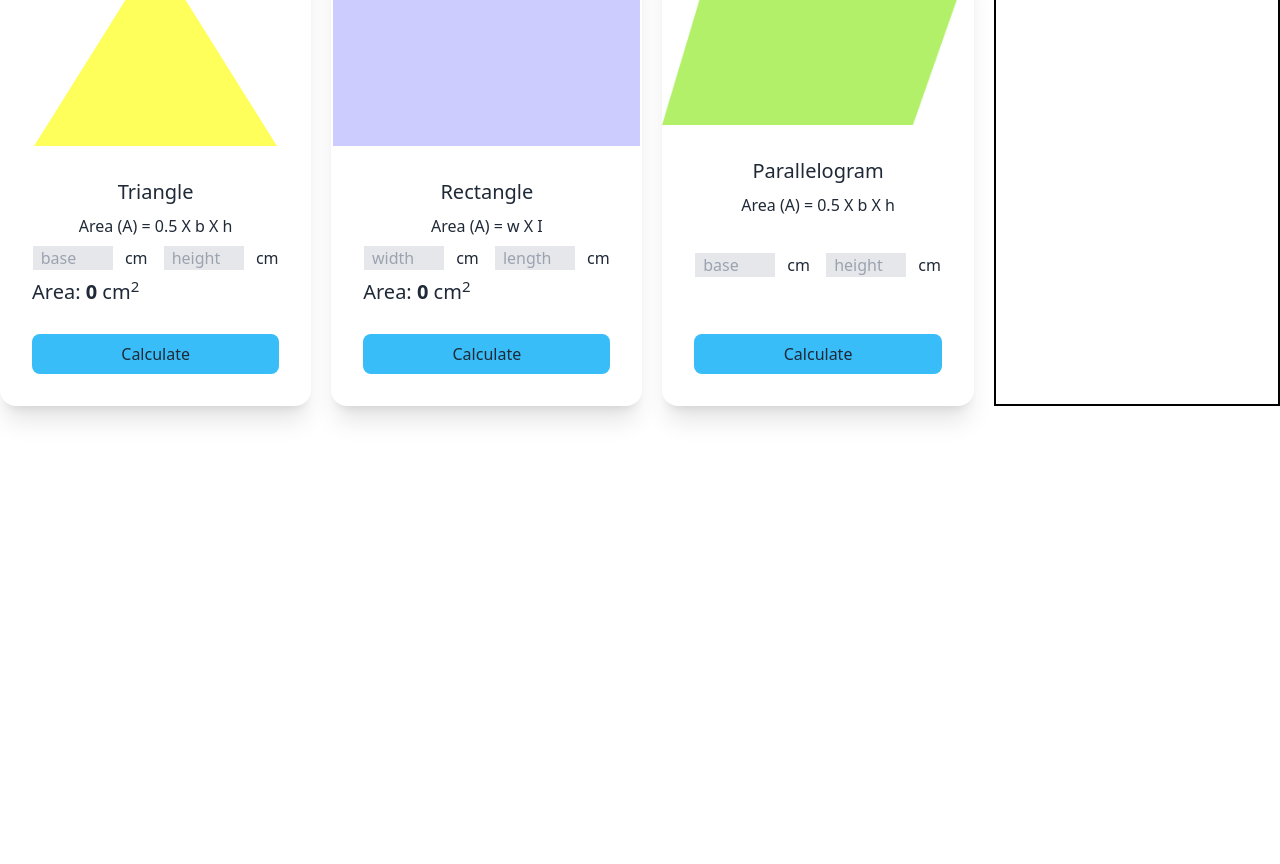
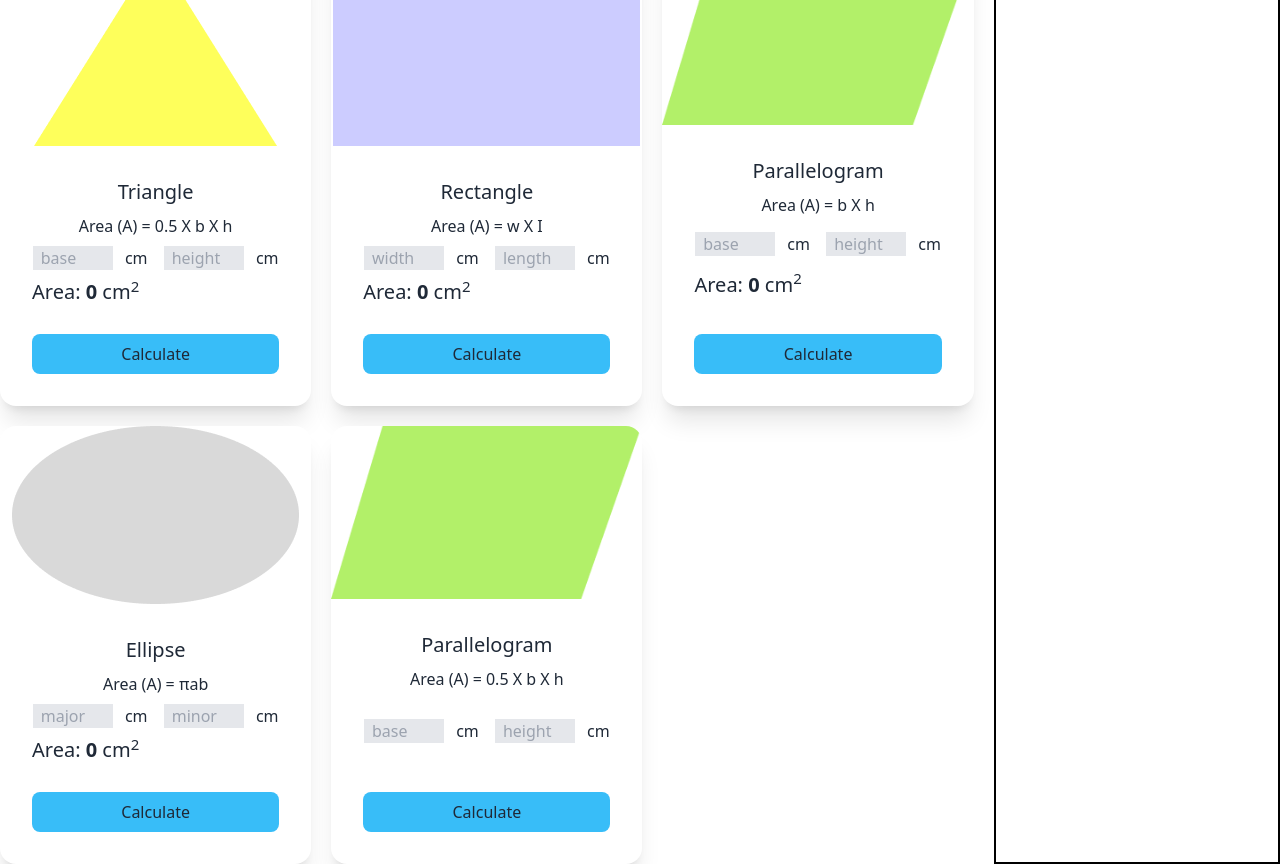
Before and after one commit to fahim-khandakar/geomatry-genius, a plain HTML site: page index.html in a window 1280 px wide. Shown: the part 48-912 px from the top of the page. Before the commit the page ends 800 px from the top, so only its background shows below. Drawn offline with nearby package versions, Linux system fonts and the light colour scheme.

Commit message:
added some functionality

```diff
--- a/index.html
+++ b/index.html
@@ -98,6 +98,89 @@
               </div>
             </div>
           </div>
+          <!-- parallelogram card  -->
+          <div class="card bg-base-100 shadow-xl">
+            <figure>
+              <img src="./images/parallelogram.png" alt="parallelogram" />
+            </figure>
+            <div class="card-body">
+              <h2 class="text-center text-xl font-medium">Parallelogram</h2>
+              <p class="text-center">Area (A) = b X h</p>
+              <p class="text-center">
+                <input
+                  class="w-20 bg-gray-200 px-2"
+                  type="text"
+                  placeholder="base"
+                  name=""
+                  id="parallelogram-base"
+                />
+                <span class="ml-2">cm</span>
+                <input
+                  class="w-20 bg-gray-200 px-2 ml-3"
+                  type="text"
+                  placeholder="height"
+                  name=""
+                  id="parallelogram-height"
+                />
+                <span class="ml-2">cm</span>
+              </p>
+              <p class="text-xl">
+                Area:
+                <span class="font-semibold" id="parallelogram-area-show"
+                  >0 </span
+                >cm<sup>2</sup>
+              </p>
+              <div>
+                <button
+                  onclick="calculateParallelogramArea()"
+                  class="bg-sky-400 w-full rounded-lg py-2 mt-5"
+                >
+                  Calculate
+                </button>
+              </div>
+            </div>
+          </div>
+          <!-- Ellipse card  -->
+          <div class="card bg-base-100 shadow-xl">
+            <figure>
+              <img src="./images/ellipse.png" alt="parallelogram" />
+            </figure>
+            <div class="card-body">
+              <h2 class="text-center text-xl font-medium">Ellipse</h2>
+              <p class="text-center">Area (A) = πab</p>
+              <p class="text-center">
+                <input
+                  class="w-20 bg-gray-200 px-2"
+                  type="text"
+                  placeholder="major"
+                  name=""
+                  id="ellipse-major-radius"
+                />
+                <span class="ml-2">cm</span>
+                <input
+                  class="w-20 bg-gray-200 px-2 ml-3"
+                  type="text"
+                  placeholder="minor"
+                  name=""
+                  id="ellipse-minor-radius"
+                />
+                <span class="ml-2">cm</span>
+              </p>
+              <p class="text-xl">
+                Area:
+                <span class="font-semibold" id="ellipse-area-show">0 </span
+                >cm<sup>2</sup>
+              </p>
+              <div>
+                <button
+                  onclick="calculateEllipseArea()"
+                  class="bg-sky-400 w-full rounded-lg py-2 mt-5"
+                >
+                  Calculate
+                </button>
+              </div>
+            </div>
+          </div>
           <!-- third card  -->
           <div class="card bg-base-100 shadow-xl">
             <figure>
--- a/index.js
+++ b/index.js
@@ -1,27 +1,58 @@
 function calculateTriangleArea() {
-  const baseField = document.getElementById("triangle-base");
-  const baseValueText = baseField.value;
-  const base = parseFloat(baseValueText);
-
-  const heightField = document.getElementById("triangle-height");
-  const heightValueText = heightField.value;
-  const height = parseFloat(heightValueText);
-
-  const area = 0.5 * base * height;
-  const areaSpan = document.getElementById("triangle-area-show");
-  areaSpan.innerText = area;
+  const base = getInputValue("triangle-base");
+  const height = getInputValue("triangle-height");
+  if (isNaN(base) || isNaN(height)) {
+    alert("Please provide me number");
+    return;
+  }
+  const value = 0.5 * base * height;
+  setValue("triangle-area-show");
 }
 
 function calculateRectangleArea() {
-  const widthField = document.getElementById("rectangle-width");
-  const widthValueText = widthField.value;
-  const width = parseFloat(widthValueText);
+  const width = getInputValue("rectangle-width");
+  const height = getInputValue("rectangle-length");
+  if (isNaN(width) || isNaN(height)) {
+    alert("Please provide me number");
+    return;
+  }
+  const value = width * height;
+  setValue("rectangle-area-show", value);
+}
 
-  const lengthField = document.getElementById("rectangle-length");
-  const lengthValueText = lengthField.value;
-  const length = parseFloat(lengthValueText);
+function calculateParallelogramArea() {
+  const base = getInputValue("parallelogram-base");
+  const height = getInputValue("parallelogram-height");
+  if (isNaN(base) || isNaN(height)) {
+    alert("Please provide me number");
+    return;
+  }
+  const value = base * height;
+  setValue("parallelogram-area-show", value);
+}
 
-  const area = width * length;
-  const areaSpan = document.getElementById("rectangle-area-show");
-  areaSpan.innerText = area;
+function calculateEllipseArea() {
+  const majorRadius = getInputValue("ellipse-major-radius");
+  const minorRadius = getInputValue("ellipse-minor-radius");
+  if (isNaN(majorRadius) || isNaN(minorRadius)) {
+    alert("Please provide me number");
+    return;
+  }
+  const value = 3.14 * majorRadius * minorRadius;
+  const valueTwoDecimal = value.toFixed(2);
+  setValue("ellipse-area-show", valueTwoDecimal);
 }
+
+// reusable function
+function getInputValue(inputId) {
+  const inputField = document.getElementById(inputId);
+  const inputValueText = inputField.value;
+  const value = parseFloat(inputValueText);
+  return value;
+}
+
+// reusable set function
+function setValue(outputId, value) {
+  const getId = document.getElementById(outputId);
+  getId.innerText = value;
+}
```
